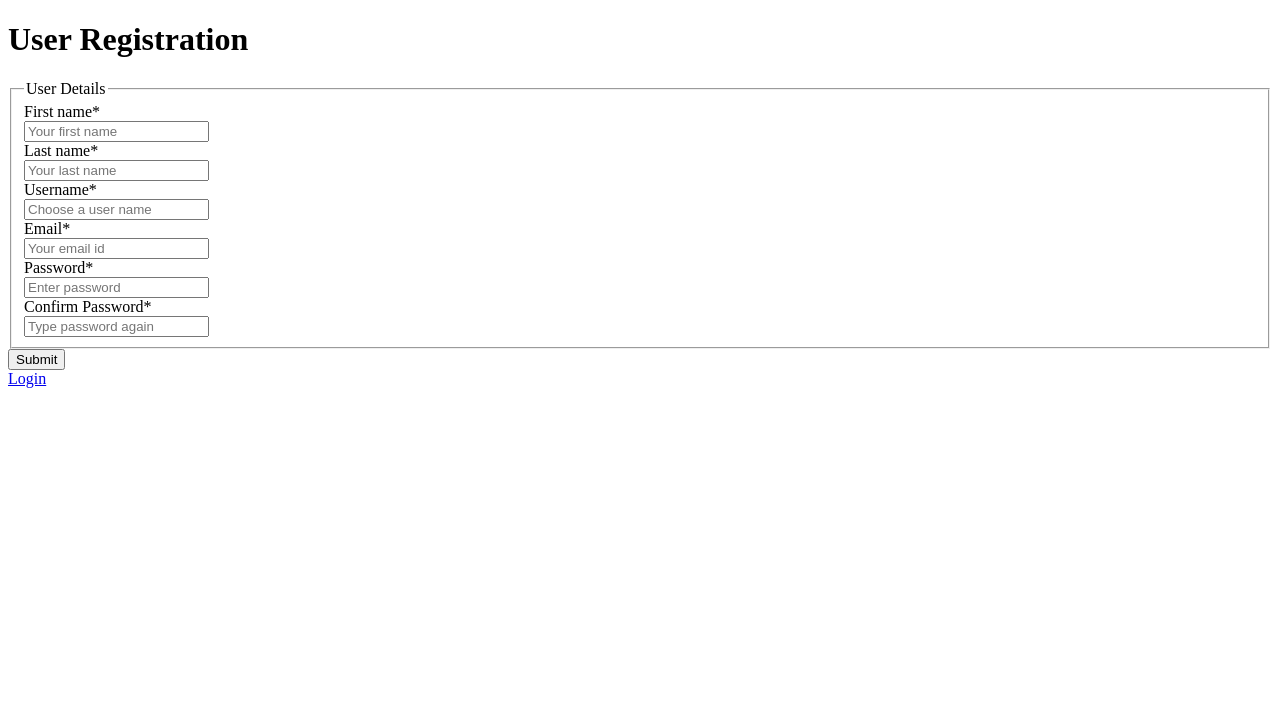
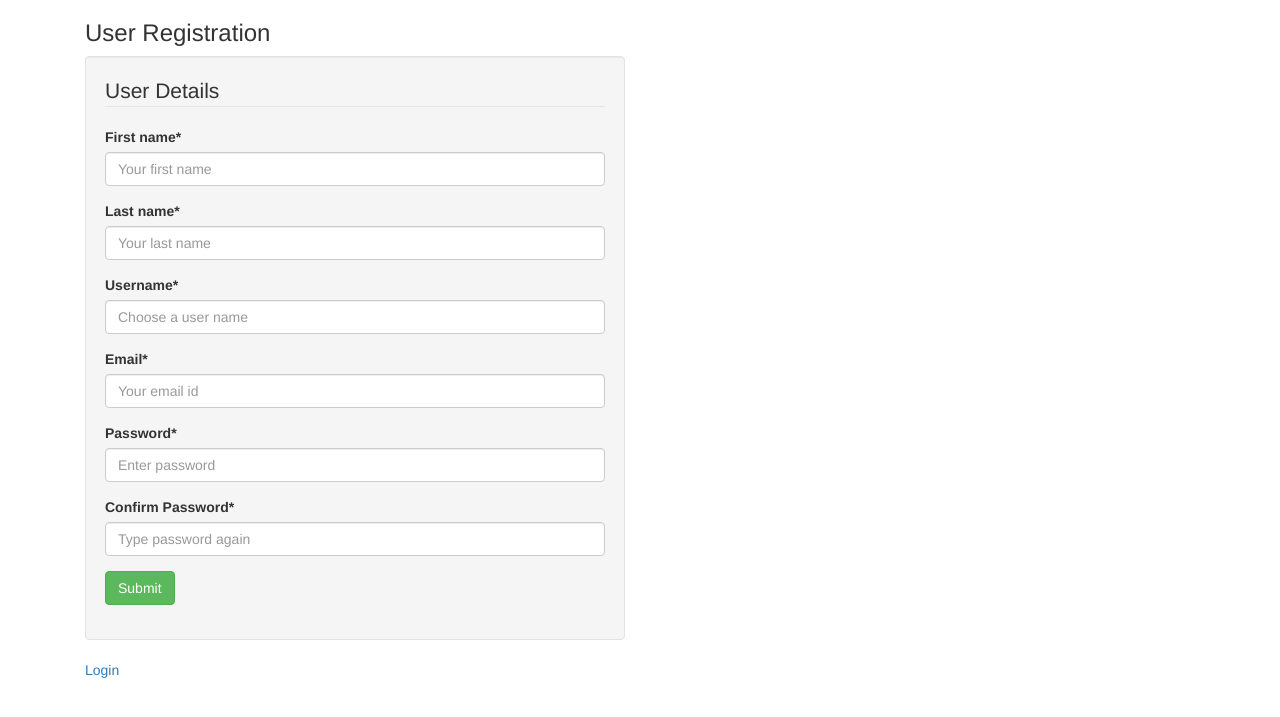
Before and after one commit to ncmadhu/DjangoTablesLinkExample, a Django app: page /users/register/ in a window 1280 px wide. Shown: the top 717 px of the page. Run offline with Django 3.2, Linux system fonts and the light colour scheme; some libraries are stand-ins or nearby versions.

Commit message:
Added changes to template

```diff
--- a/tableslink/login/templates/base.html
+++ b/tableslink/login/templates/base.html
@@ -3,10 +3,15 @@
     <head>
         <title>Django Login Application |
         {% block title %}{% endblock %}</title>
+	<link href="https://maxcdn.bootstrapcdn.com/bootstrap/3.3.7/css/bootstrap.min.css" rel="stylesheet" integrity="sha384-BVYiiSIFeK1dGmJRAkycuHAHRg32OmUcww7on3RYdg4Va+PmSTsz/K68vbdEjh4u" crossorigin="anonymous">
     </head>
     <body>
-        <h1>{% block head %}{% endblock %}</h1>
-        {% block content %}{% endblock %}
+	    <div class="container">
+		    <div class="col-md-12">
+        		<h3>{% block head %}{% endblock %}</h3>
+		    </div>
+        	    {% block content %}{% endblock %}
+	    </div>
 
     </body>
 </html>
--- a/tableslink/login/templates/register.html
+++ b/tableslink/login/templates/register.html
@@ -4,6 +4,10 @@
 {% block title %}User Registration{% endblock %}
 {% block head %}User Registration{% endblock %}
 {% block content %}
-    {% crispy form %}
-    <a href="/users/login/">Login</a>
+	<div class="col-md-6">
+		<div class="well">
+    		{% crispy form %}
+		</div>
+		<a href="/users/login/">Login</a>
+	</div>
 {% endblock %}
--- a/tableslink/tableslink/logging_config.py
+++ b/tableslink/tableslink/logging_config.py
@@ -29,11 +29,11 @@ LOGGING = {
     },
     'loggers': {
         'django': {
-            'handlers': ['console'],
+            'handlers': ['console', 'file'],
             'propagate': True,
         },
         'django.request': {
-            'handlers': ['console'],
+            'handlers': ['console', 'file'],
             'level': 'ERROR',
             'propagate': False,
         },
```
